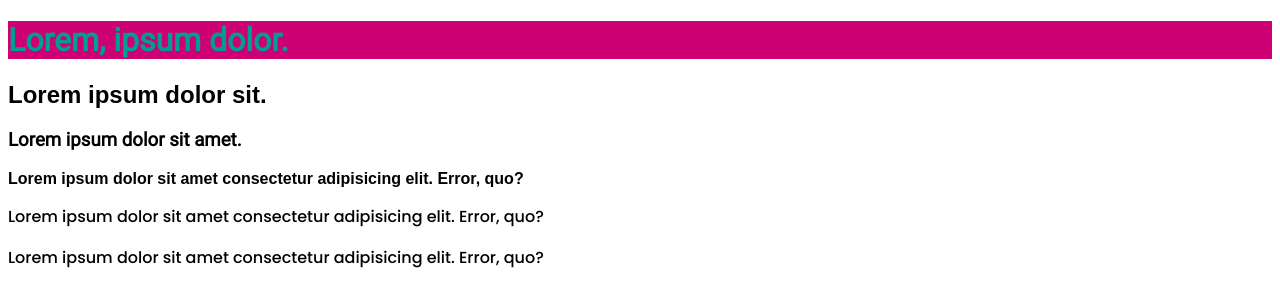
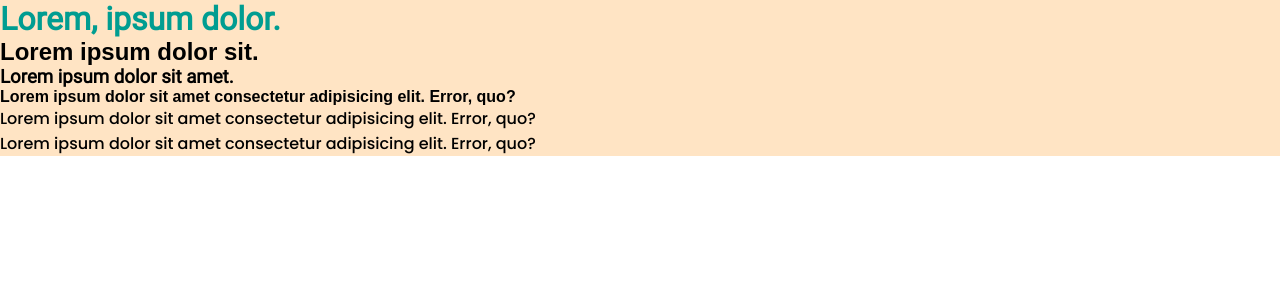
Before and after one commit to poloziukvlad/CSS-hw-011, a plain HTML site: page index.html in a window 1280 px wide. Drawn offline with Linux system fonts and the light colour scheme.

Commit message:
added bg color

```diff
--- a/index.html
+++ b/index.html
@@ -10,6 +10,8 @@
     <link href="https://fonts.googleapis.com/css2?family=Poppins:ital,wght@0,100;0,200;0,300;0,400;0,500;0,600;0,700;0,800;0,900;1,100;1,200;1,300;1,400;1,500;1,600;1,700;1,800;1,900&display=swap" rel="stylesheet">
 </head>
 <body>
+
+    <main class="container">
         <h1 class="color-text">Lorem, ipsum dolor.</h1>
 
         <div class="first-text">
@@ -21,11 +23,12 @@
         <div class="second-text">
             <p>Lorem ipsum dolor sit amet consectetur adipisicing elit. Error, quo?</p>
         </div>
+
         <div class="third-text">
             <p>Lorem ipsum dolor sit amet consectetur adipisicing elit. Error, quo?</p>
             <p>Lorem ipsum dolor sit amet consectetur adipisicing elit. Error, quo?</p>
         </div>
-
+    </main>
 
 </body>
 </html>
--- a/styles.css
+++ b/styles.css
@@ -3,7 +3,14 @@
     src: url(/Roboto-Regular.ttf) format('truetype');
 }
 
+* {
+    margin: 0;
+    padding: 0;
+}
 
+.container {
+    background-color: bisque;
+}
 
 h1,h3{
     font-family: Roboto;
@@ -11,7 +18,7 @@ h1,h3{
 
 .color-text {
     color: #009D91;
-    background-color: #CD0074;
+    /* background-color: #CD0074; */
 }
 
 .first-text h2 {
```
Lines whose indentation alone changed are shown as unchanged.
